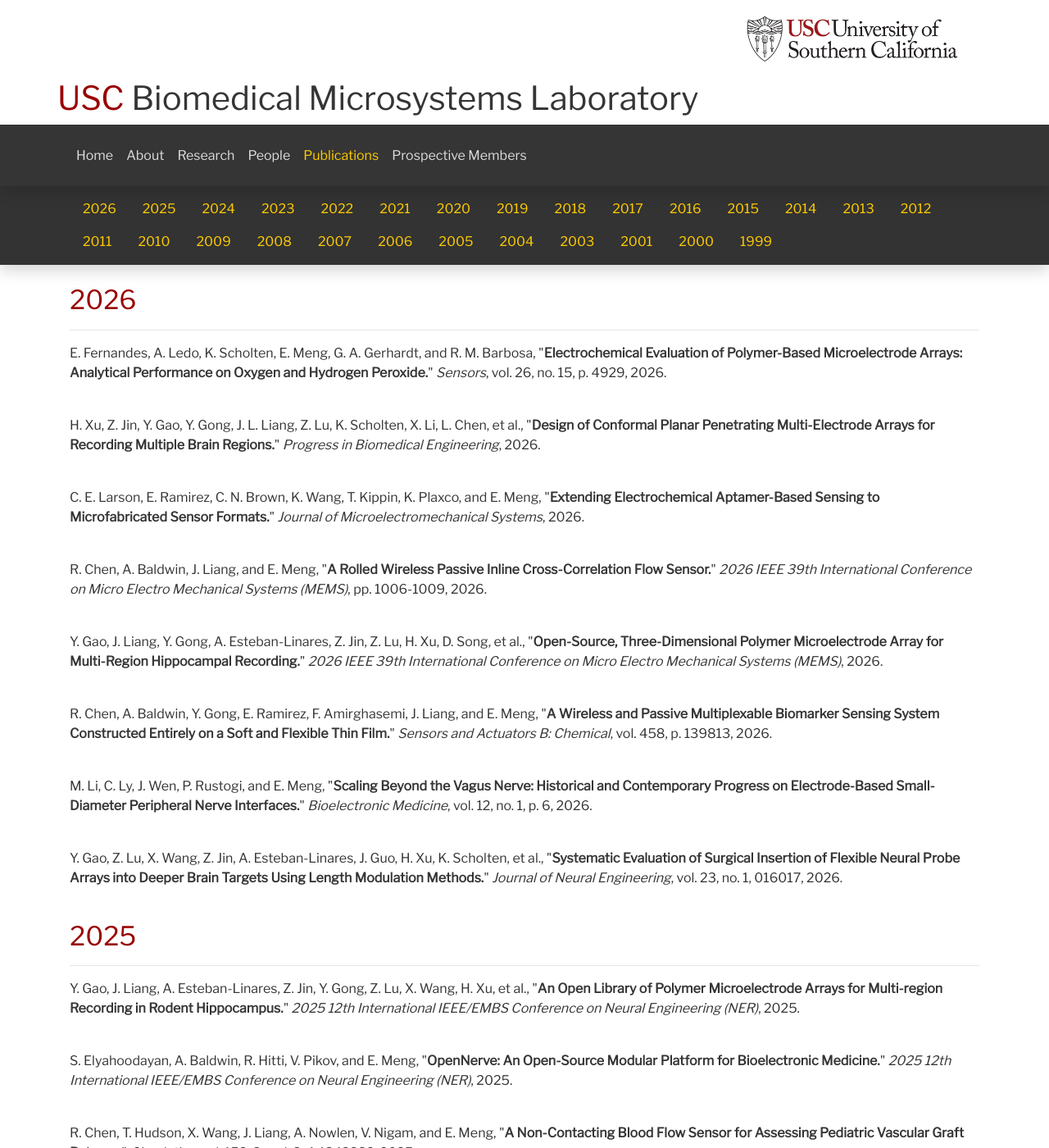
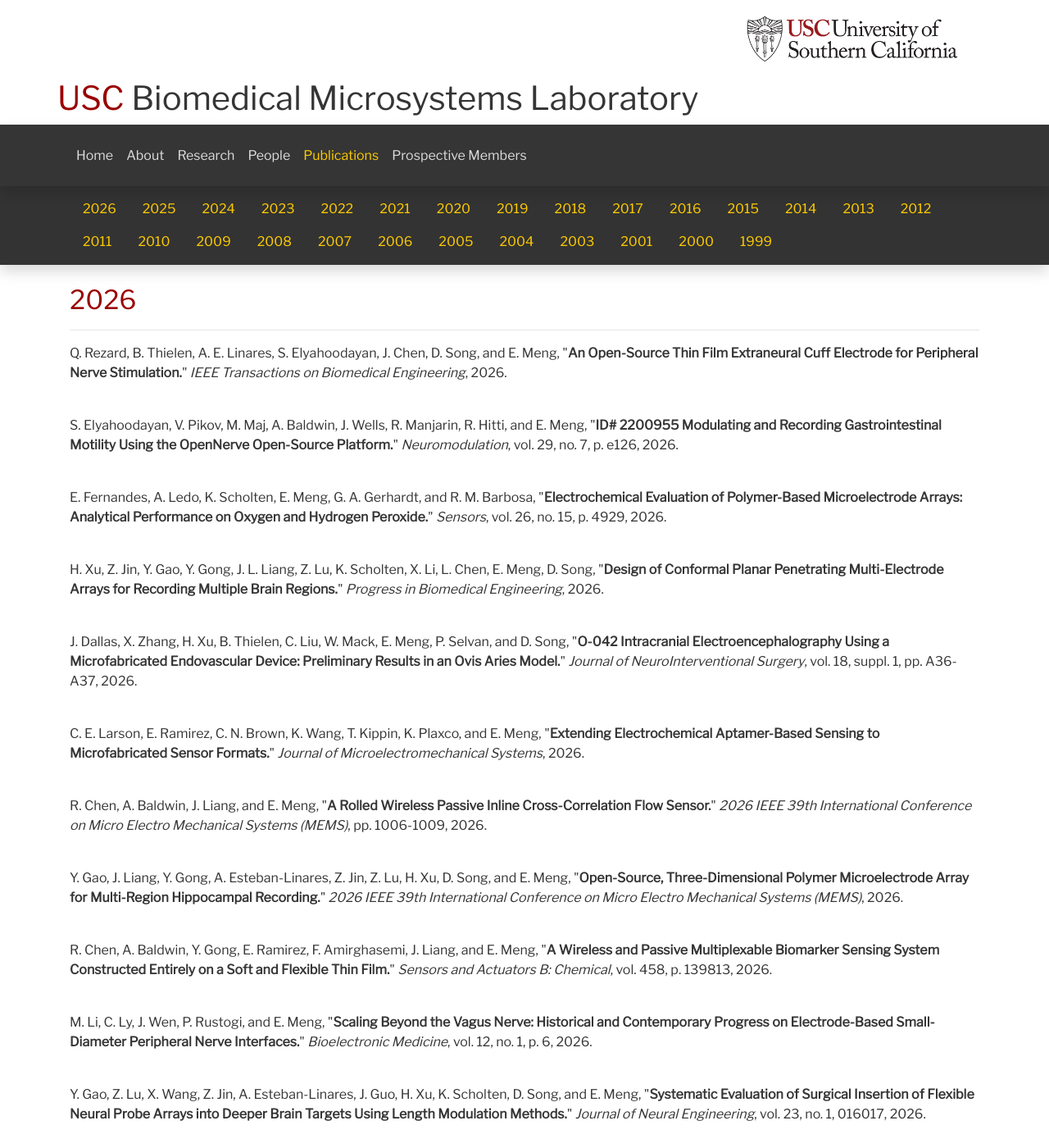
Before and after one commit to uscbiomems/uscbiomems.github.io, a Jekyll site: the page built from publications.html, in a window 1280 px wide and 1400 px high. Shown: the whole window at 82% size. Built offline with Jekyll 4.4.1, drawn with Linux system fonts in a browser that asks for light colours.

Commit message:
paper and people update
Moved former members and updated publications

```diff
--- a/_includes/publication-list.html
+++ b/_includes/publication-list.html
@@ -4,14 +4,29 @@
 			<h2>2026</h2>
 				<hr>
 
+				<p>Q. Rezard, B. Thielen, A. E. Linares, S. Elyahoodayan, J. Chen, D. Song, and E. Meng,
+				"<b>An Open-Source Thin Film Extraneural Cuff Electrode for Peripheral Nerve Stimulation.</b>"
+				<i>IEEE Transactions on Biomedical Engineering</i>, 2026.</p>
+				<br>
+
+				<p>S. Elyahoodayan, V. Pikov, M. Maj, A. Baldwin, J. Wells, R. Manjarin, R. Hitti, and E. Meng,
+				"<b>ID# 2200955 Modulating and Recording Gastrointestinal Motility Using the OpenNerve Open-Source Platform.</b>"
+				<i>Neuromodulation</i>, vol. 29, no. 7, p. e126, 2026.</p>
+				<br>
+
 				<p>E. Fernandes, A. Ledo, K. Scholten, E. Meng, G. A. Gerhardt, and R. M. Barbosa,
 				"<b>Electrochemical Evaluation of Polymer-Based Microelectrode Arrays: Analytical Performance on Oxygen and Hydrogen Peroxide.</b>"
 				<i>Sensors</i>, vol. 26, no. 15, p. 4929, 2026.</p>
 				<br>
 
-				<p>H. Xu, Z. Jin, Y. Gao, Y. Gong, J. L. Liang, Z. Lu, K. Scholten, X. Li, L. Chen, et al.,
+				<p>H. Xu, Z. Jin, Y. Gao, Y. Gong, J. L. Liang, Z. Lu, K. Scholten, X. Li, L. Chen, E. Meng, D. Song,
 				"<b>Design of Conformal Planar Penetrating Multi-Electrode Arrays for Recording Multiple Brain Regions.</b>"
 				<i>Progress in Biomedical Engineering</i>, 2026.</p>
+				<br>
+
+				<p>J. Dallas, X. Zhang, H. Xu, B. Thielen, C. Liu, W. Mack, E. Meng, P. Selvan, and D. Song,
+				"<b>O-042 Intracranial Electroencephalography Using a Microfabricated Endovascular Device: Preliminary Results in an Ovis Aries Model.</b>"
+				<i>Journal of NeuroInterventional Surgery</i>, vol. 18, suppl. 1, pp. A36-A37, 2026.</p>
 				<br>
 
 				<p>C. E. Larson, E. Ramirez, C. N. Brown, K. Wang, T. Kippin, K. Plaxco, and E. Meng,
@@ -25,7 +40,7 @@
 				pp. 1006-1009, 2026.</p>
 				<br>
 
-				<p>Y. Gao, J. Liang, Y. Gong, A. Esteban-Linares, Z. Jin, Z. Lu, H. Xu, D. Song, et al.,
+				<p>Y. Gao, J. Liang, Y. Gong, A. Esteban-Linares, Z. Jin, Z. Lu, H. Xu, D. Song, and E. Meng,
 				"<b>Open-Source, Three-Dimensional Polymer Microelectrode Array for Multi-Region Hippocampal Recording.</b>"
 				<i>2026 IEEE 39th International Conference on Micro Electro Mechanical Systems (MEMS)</i>, 2026.</p>
 				<br>
@@ -40,7 +55,7 @@
 				<i>Bioelectronic Medicine</i>, vol. 12, no. 1, p. 6, 2026.</p>
 				<br>
 
-				<p>Y. Gao, Z. Lu, X. Wang, Z. Jin, A. Esteban-Linares, J. Guo, H. Xu, K. Scholten, et al.,
+				<p>Y. Gao, Z. Lu, X. Wang, Z. Jin, A. Esteban-Linares, J. Guo, H. Xu, K. Scholten, D. Song, and E. Meng,
 				"<b>Systematic Evaluation of Surgical Insertion of Flexible Neural Probe Arrays into Deeper Brain Targets Using Length Modulation Methods.</b>"
 				<i>Journal of Neural Engineering</i>, vol. 23, no. 1, 016017, 2026.</p>
 				<br>
```
Also changed, not shown: people.html (+104 -102 lines).
